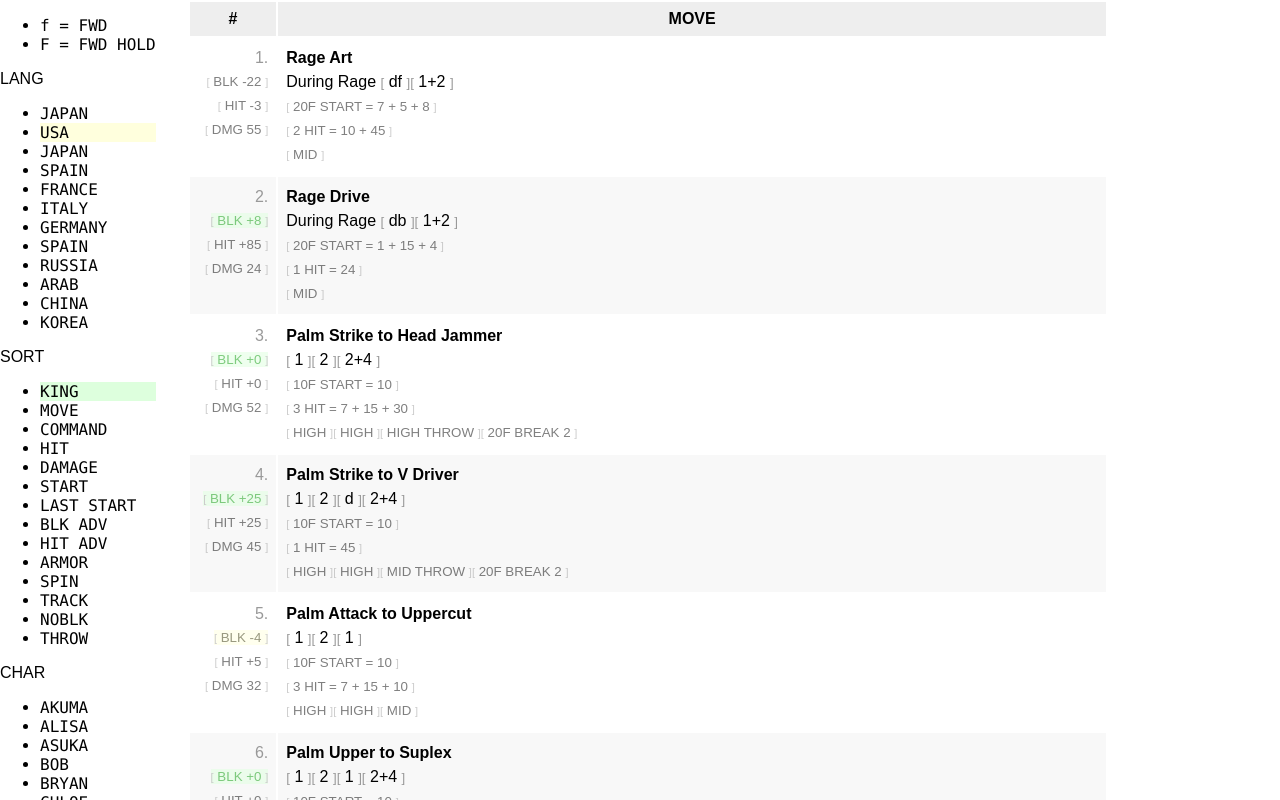
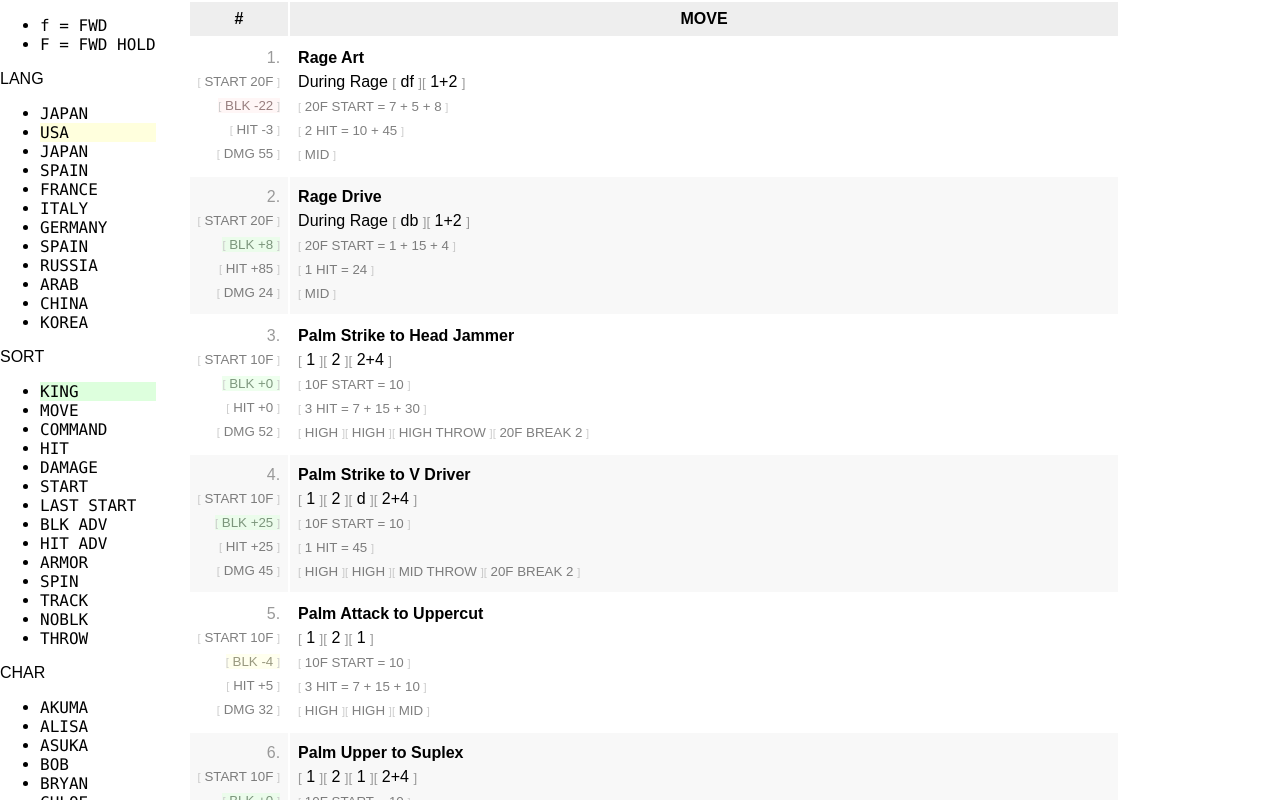
Before and after one commit to toolassisted/T7, a plain HTML site: page MOVELIST/index.html in a window 1280 px wide. Drawn offline with Linux system fonts and the light colour scheme.

Commit message:
Add files via upload

```diff
--- a/MOVELIST/index.html
+++ b/MOVELIST/index.html
@@ -151,12 +151,16 @@
 			background-color: #eff;
 		}
 		.ATTACK-BLK0 {
-			color: #090;
+			color: #030;
 			background-color: #dfd;
 		}
 		.ATTACK-BLK10 {
 			color: #330;
 			background-color: #ffd;
+		}
+		.ATTACK-BLK {
+			color: #300;
+			background-color: #fee;
 		}
 
 	</style>
@@ -292,8 +296,8 @@ var CHARLI = d3.select("#JSONDIV").append("ul").attr("id","CHARUL").selectAll("l
 
 		var NUMTD = TR.append("td").classed("NUMTD",true);
 		NUMTD.append("div").text(function(d){return d.number == 0 ? "" : d.number + ".";}).style("color","#999");
-		// NUMTD.append("div").classed("ATTACK",true).html(function(d){ return (d.s == null || d.s == -1 ? "" : "<small>[</small> START " + d.s + "F <small>]</small>"); });
-		NUMTD.append("div").classed("ATTACK",true).append("span").html(function(d){ return (d.blk == null || d.blk == -1000 ? "" : "<small>[</small> BLK " + (d.blk >= 0 ? "+" : "") + d.blk + " <small>]</small>"); }).classed("ATTACK-BLK10",function(d){return d.blk < 0 && d.blk >= -10;}).classed("ATTACK-BLK0",function(d){return d.blk >= 0;});
+		NUMTD.append("div").classed("ATTACK",true).html(function(d){ return (d.s == null || d.s == -1 ? "" : "<small>[</small> START " + d.s + "F <small>]</small>"); });
+		NUMTD.append("div").classed("ATTACK",true).append("span").html(function(d){ return (d.blk == null || d.blk == -1000 ? "" : "<small>[</small> BLK " + (d.blk >= 0 ? "+" : "") + d.blk + " <small>]</small>"); }).classed("ATTACK-BLK",function(d){return d.blk < -10;}).classed("ATTACK-BLK10",function(d){return d.blk < 0 && d.blk >= -10;}).classed("ATTACK-BLK0",function(d){return d.blk >= 0;});
 		NUMTD.append("div").classed("ATTACK",true).append("span").html(function(d){ return (d.adv == null || d.adv == -1000 ? "" : "<small>[</small> HIT " + (d.adv >= 0 ? "+" : "") + d.adv + " <small>]</small>"); });
 		NUMTD.append("div").classed("ATTACK",true).append("span").html(function(d){return d.d == null ? "" : d.d == 0 ? "" : "<small>[</small> DMG " + d.d + " <small>]</small>";;});
 		// NUMTD.append("div").classed("ATTACK",true).html(function(d){ return (d.b8 == 0 ? "" : "<small>[</small> ARMOR <small>]</small>"); }).classed("ATTACK-ARMOR",true)
```
